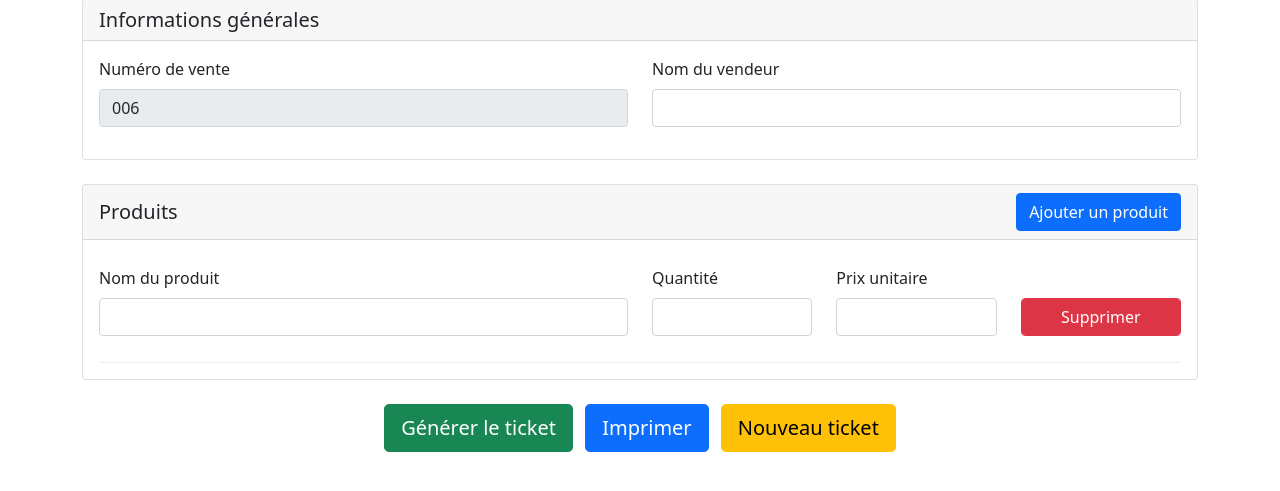
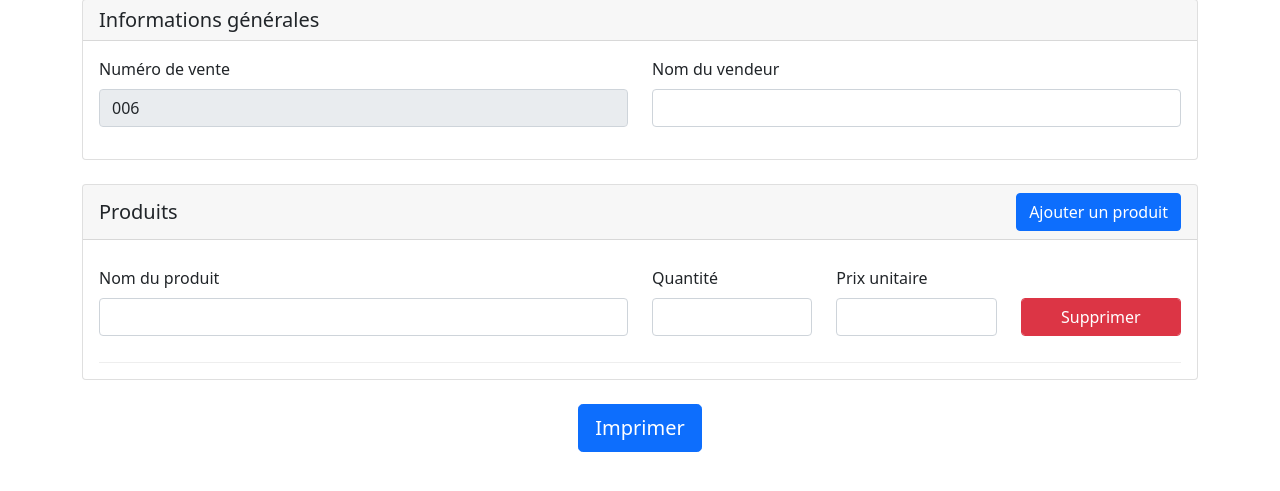
Before and after one commit to Fall1996/flask, a Flask app: page / in a window 1280 px wide. Shown: the part 121-612 px from the top of the page. Run offline with Flask 3, Linux system fonts and the light colour scheme; some libraries are stand-ins or nearby versions.

Commit message:
Update index.html

```diff
--- a/templates/index.html
+++ b/templates/index.html
@@ -67,9 +67,7 @@
             </div>
 
             <div class="text-center">
-                <button type="submit" class="btn btn-success btn-lg me-2">Générer le ticket</button>
-                <button type="button" class="btn btn-primary btn-lg me-2" onclick="genererEtImprimer()">Imprimer</button>
-                <button type="button" class="btn btn-warning btn-lg" onclick="nouveauTicket()">Nouveau ticket</button>
+                <button type="button" class="btn btn-primary btn-lg" onclick="genererEtImprimer()">Imprimer</button>
             </div>
         </form>
     </div>
```
